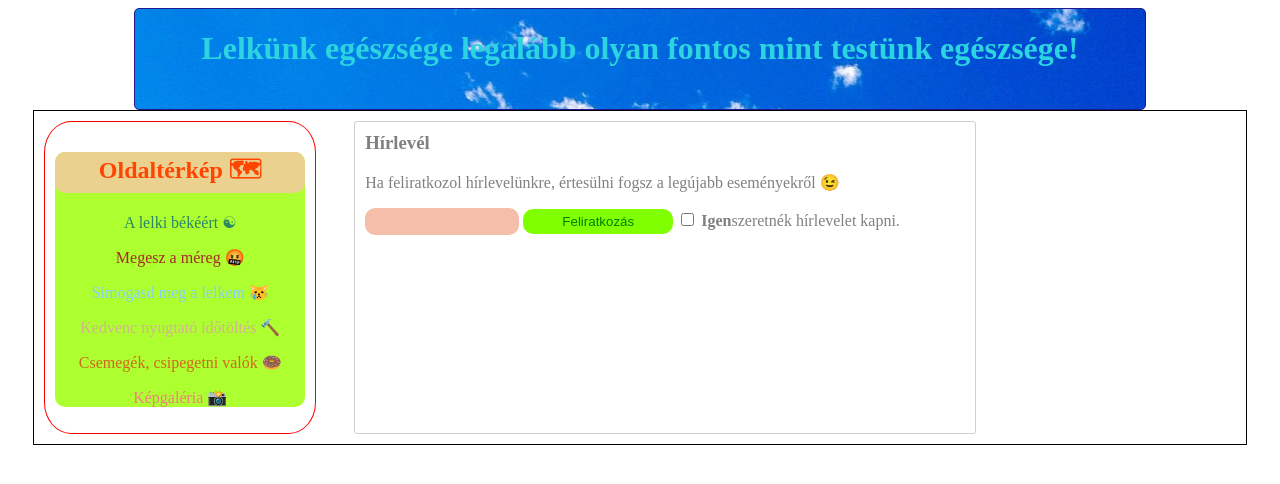
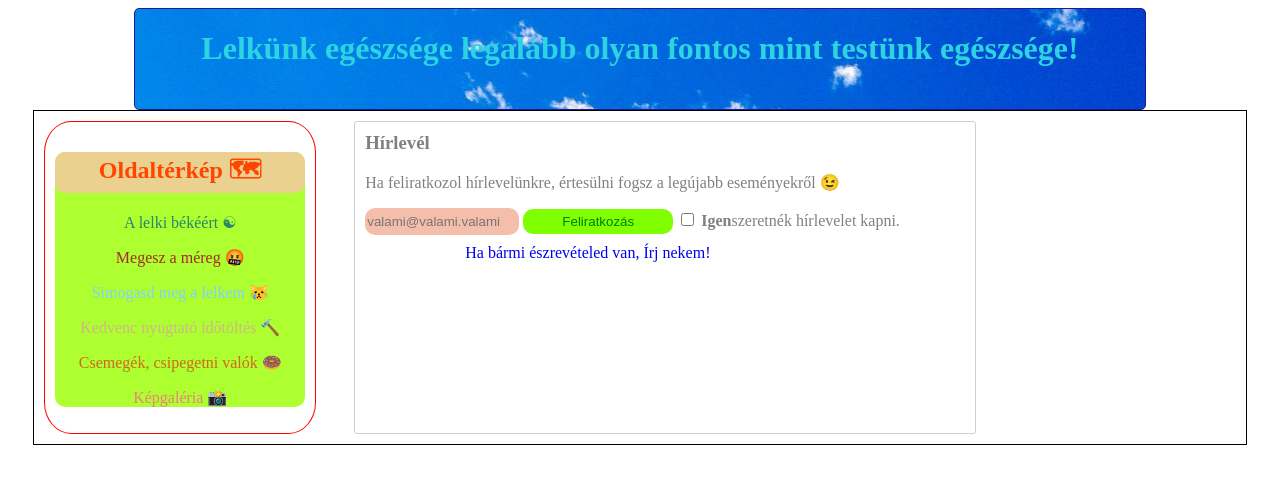
Before and after one commit to HaAtisa/HaAtisa.github.io, a plain HTML site: page index.html in a window 1280 px wide. Drawn offline with Linux system fonts and the light colour scheme.

Commit message:
finomitas 1.001

```diff
--- a/index.html
+++ b/index.html
@@ -31,14 +31,15 @@
        <h3>Hírlevél</h3>
        <p>Ha feliratkozol hírlevelünkre, értesülni fogsz a legújabb  eseményekről &#128521</p>
        <form>
-        <input id="email"type="email" >
+        <input id="email"type="email" placeholder="valami@valami.valami" >
         <button type="submit">
           Feliratkozás
         </button>
         <input id="feliratkozas" type="checkbox">
         <label for="feliratkozas"><strong>Igen</strong>szeretnék hírlevelet kapni.</label>
       </form>
-      <!--<a id="mailme" href="mailto:ham.ham.buci@gmail.com">Írj nekem!</a>-->
+      <a id="mailme" href="mailto:ham.ham.buci@gmail.com">Ha bármi észrevételed van, Írj nekem!</a>
+
    </div>
    </div>
 <script src="scripts.js"></script>
--- a/style.css
+++ b/style.css
@@ -55,6 +55,18 @@ main{
     border: none;
     border-radius: 10px;
 
+}
+
+.hirlevel input#email:hover{
+    color: rgb(230, 119, 215);
+}
+
+#mailme{
+   /* border: 1px solid red;*/
+    margin-left: 100px;
+}
+#mailme:hover{
+    color: red;
 }
 
 #oldalterkep{
```
